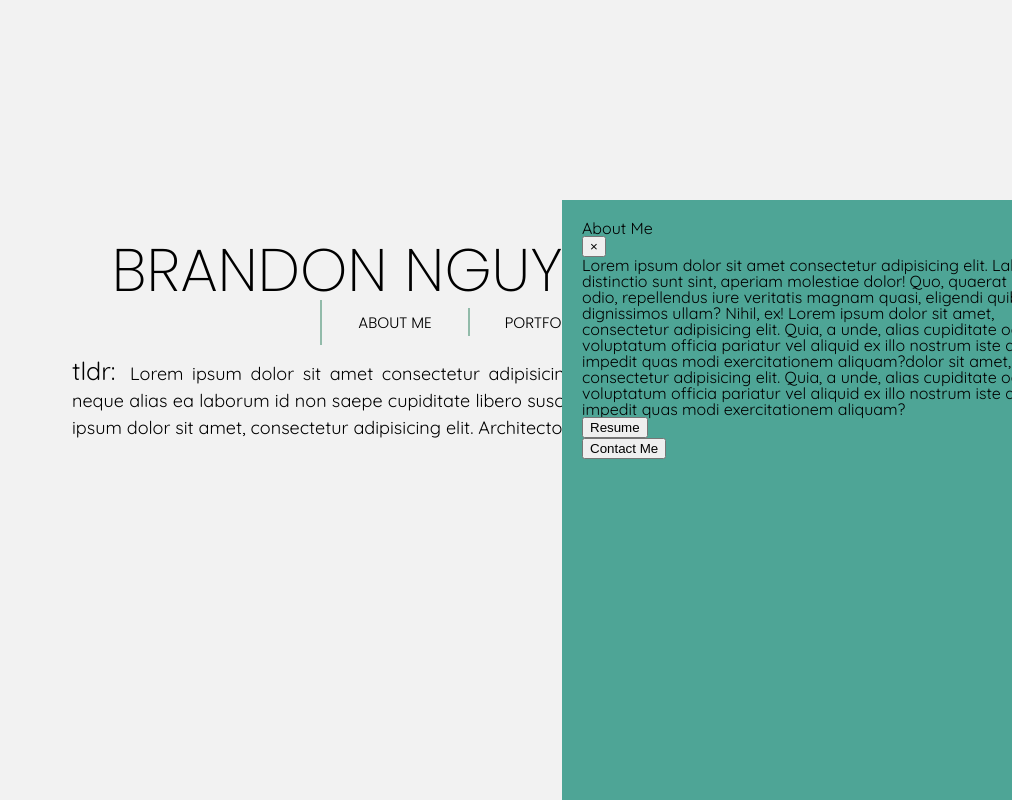
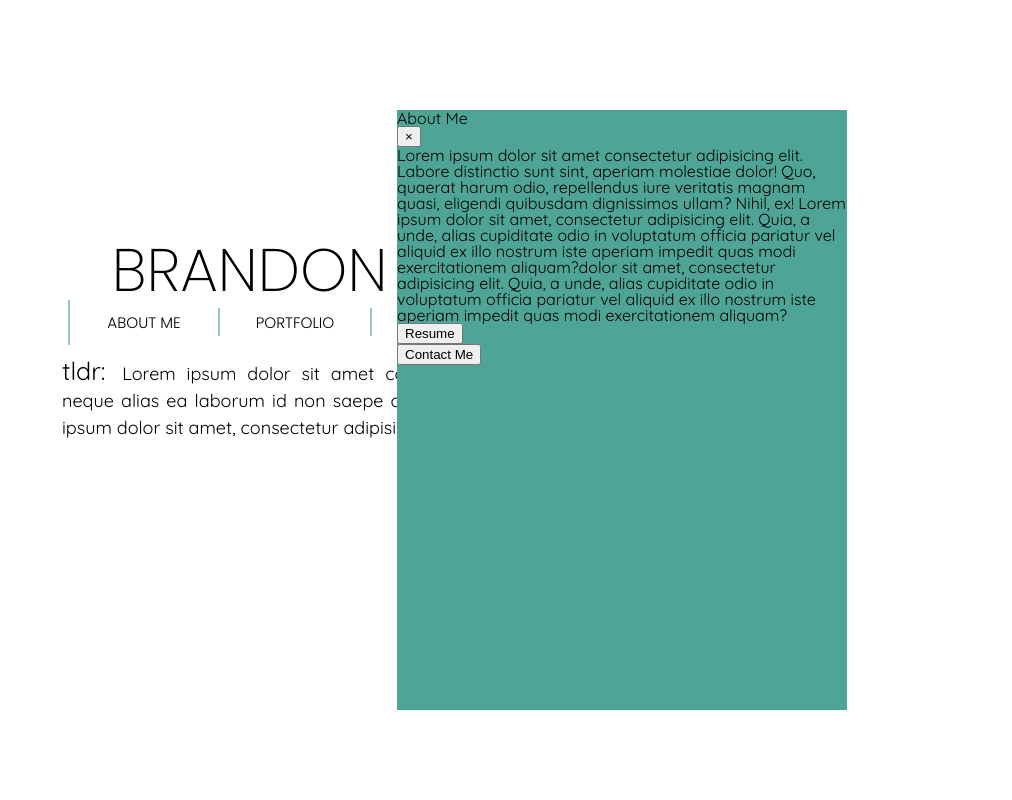
Before and after one commit to bdnkai/BNsPortfolio, a plain HTML site: page index.html in a window 1280 px wide. Both pictures are taken after a click on the button "ABOUT ME". Shown: the whole page, without its empty margins (268-1280 px from the left). Drawn offline with Linux system fonts and the light colour scheme; a web font is replaced by a local one.

Commit message:
got modals positioned correctly regardless of viewers screen size

```diff
--- a/css/css-testing.css
+++ b/css/css-testing.css
@@ -1,8 +1,8 @@
 body {
     font-family: 'Quicksand', sans-serif;
-    max-width: 1300px;
-    min-height: 800px;
-    Margin: 0% auto;
+    max-width: 1200px;
+    max-height: 800px;
+    margin: 30vh auto;
 }
 
 /*======  FLEXING CONTAINERS STARTS HERE  ======*/
@@ -10,9 +10,6 @@ body {
     display: flex;
     justify-content: center;
     text-align: center;
-    Margin: auto;
-    padding-top: 30vh;
-
 }
 
 .Starter_Container {
@@ -29,9 +26,9 @@ body {
     display: inline-flex;
     justify-content: space-around;
     align-items: center;
-    /* min-width: 13vh; */
-    max-width: 13vh;
-    margin-left: 2% auto;
+    flex-wrap: nowrap;
+    margin-left: 20px;
+    margin-right: 20px;
     height: 20px;
     padding-bottom: 15px;
     padding-top: 12px;
@@ -44,9 +41,11 @@ body {
 .Portfolio,
 .Resume,
 .Contact_Me {
-    display: flex;
+    display: inline-flex;
     text-align: center;
     align-items: center;
+    max-width: 170px;
+    min-width: 150px;
     height: 28px;
     border-right: 2px solid rgba(80, 155, 124, 0.575);
 
@@ -54,7 +53,8 @@ body {
 }
 
 .Contact_Me {
-    border-right: 2px solid rgba(86, 168, 134, 0)
+    border-right: 2px solid rgba(86, 168, 134, 0);
+    flex-wrap: nowrap;
 }
 
 
@@ -63,13 +63,12 @@ body {
 .portfolio_button,
 .resume_button,
 .contact_me_button {
-    width: 150px;
-    max-width: 138px;
-    min-width: 148px;
+    width: 11vw;
+    max-width: 170px;
+    min-width: 150px;
     height: 45px;
     max-height: 45px;
     flex-wrap: nowrap;
-    margin-left: 2% auto;
     font-family: 'Poppins', sans-serif;
     font-size: 95%;
     font-weight: 500;
@@ -87,6 +86,7 @@ body {
 
 .contact_me_button {
     border-right: 2.2px solid rgba(80, 155, 124, 0.575);
+    flex-wrap: nowrap;
 }
 
 
@@ -97,7 +97,7 @@ body {
     flex-wrap: nowrap;
     transition-duration: 25ms;
     transition-delay: 25ms;
-    font-size: 130%;
+    font-size: 115%;
     font-weight: 400;
 }
 
@@ -108,22 +108,25 @@ body {
 .About_Me_Modal {
     display: none;
     position: fixed;
-    left: 0;
-    top: 0;
-    height: 100%;
-    width: 100%;
-    background-color: rgba(0, 0, 0, 0.05);
+    top: 10vh;
+    max-width: 1200px;
+    min-width: 100px;
+    max-height: 825px;
+    min-height: 625px;
+    height: 825px;
+    width: 1200px;
+    background-color: rgba(0, 0, 0, 0.0);
 }
 
 .About_Me_Modal_Content {
-    position:-webkit-sticky;
+    display: block;
+    position: fixed;
     background-color: rgb(78, 165, 150);
-    width: 500px;
-    height: 650px;
-    margin-left: 830px;
-    margin-top: 200px;
-    /* margin: 0% auto; */
-    padding: 20px;
+    width: 450px;
+    height: 600px;
+    margin-right: 150px;
+    margin-left: 625px;
+    margin-top: 30px;
     box-shadow: 0 5px 8px 0, rgba(0, 0, 0, .1), 0 7px 20px 0 rgba(0, 0, 0, .1);
 }
 
@@ -131,20 +134,25 @@ body {
 .Portfolio_Modal {
     display: none;
     position: fixed;
-    z-index: 1;
-    left: 0;
-    top: 0;
-    height: 100%;
-    width: 100%;
-    overflow: auto;
-    background-color: rgba(0, 0, 0, .4);
+    top: 10vh;
+    max-width: 1200px;
+    min-width: 100px;
+    max-height: 825px;
+    min-height: 625px;
+    height: 825px;
+    width: 1200px;
+    background-color: rgba(0, 0, 0, 0.0);
 }
 
 .Portfolio_Modal_Content {
-    background-color: #f4f4f4;
-    margin: 20% auto;
-    padding: 20px;
-    width: 70%;
+     display: block;
+    position: fixed;
+    background-color: rgb(78, 165, 150);
+    width: 450px;
+    height: 600px;
+    margin-right: 150px;
+    margin-left: 625px;
+    margin-top: 30px;
     box-shadow: 0 5px 8px 0, rgba(0, 0, 0, .1), 0 7px 20px 0 rgba(0, 0, 0, .1);
 }
 
@@ -152,49 +160,52 @@ body {
 .Resume_Modal {
     display: none;
     position: fixed;
-    z-index: 1;
-    left: 0;
-    top: 0;
-    height: 100%;
-    width: 100%;
-    overflow: auto;
-    background-color: rgba(0, 0, 0, .4);
+    top: 10vh;
+    max-width: 1200px;
+    min-width: 100px;
+    max-height: 825px;
+    min-height: 625px;
+    height: 825px;
+    width: 1200px;
+    background-color: rgba(0, 0, 0, 0.0);
 }
 
 .Resume_Modal_Content {
-    position:-webkit-sticky;
+    display: block;
+    position: fixed;
     background-color: rgb(78, 165, 150);
-    width: 500px;
-    height: 650px;
-    margin-top: 22px;
-    margin-left: 250px;
-    margin-right: 145;
-    margin-bottom: 100px;
-    /* margin: 0% auto; */
-    padding: 20px;
-    box-shadow: 0 5px 8px 0,rgba(0, 0, 0, .1),
-    0 7px 20px 0 rgba(0, 0, 0, .1);
+    width: 450px;
+    height: 600px;
+    margin-left: 125px;
+    margin-right: 625px;
+    margin-top: 130px;
+    box-shadow: 0 5px 8px 0, rgba(0, 0, 0, .1), 0 7px 20px 0 rgba(0, 0, 0, .1);
 }
 
 /*-----------  CONTACT ME MODAL  ----------- */
 .Contact_Me_Modal {
     display: none;
     position: fixed;
-    z-index: 1;
-    left: 0;
-    top: 0;
-    height: 100%;
-    width: 100%;
-    overflow: auto;
-    background-color: rgba(0, 0, 0, .4);
+    top: 10vh;
+    max-width: 1200px;
+    min-width: 100px;
+    max-height: 825px;
+    min-height: 625px;
+    height: 825px;
+    width: 1200px;
+    background-color: rgba(0, 0, 0, 0.0);
 }
 
 .Contact_Me_Content {
-    background-color: #f4f4f4;
-    margin: 20% auto;
-    padding: 20px;
-    width: 70%;
-    box-shadow: 0 5px 8px 0, rgba(0, 0, 0, .1), 0 7px 20px 0 rgba(0, 0, 0, .1);
+    display: block;
+    position: fixed;
+    background-color: rgb(78, 165, 150);
+    width: 450px;
+    height: 600px;
+    margin-left: 125px;
+    margin-right: 625px;
+    margin-top: 130px;
+    box-shadow: 0 5px 8px 0, rgba(0, 0, 0, .1), 0 7px 20px 0 rgba(0, 0, 0, .1);;
 }
 
 
@@ -218,18 +229,16 @@ body {
 
 .branding_quote {
     display: flex;
-    align-content: center;
     text-align: justify;
-    max-width: 34vw;
-    min-width: 600px;
-    height: 200px;
+    width: 80vw;
+    max-width: 620px;
+    min-width: none;
     max-height: 200px;
-    margin-left: 0% auto;
-    margin-right: 2% auto;
+    margin-left: 15px;
+    margin-right: 15px;
     font-size: 18px;
     line-height: 150%;
-    padding-top: 10px;
-
+    padding-top: 1.5%;
 }
 
 h3 {
--- a/css/style.css
+++ b/css/style.css
@@ -1,8 +1,8 @@
 body {
     font-family: 'Quicksand', sans-serif;
-    max-width: 1300px;
-    min-height: 800px;
-    Margin: 0% auto;
+    max-width: 1200px;
+    max-height: 800px;
+    margin: 30vh auto;
 }
 
 /*======  FLEXING CONTAINERS STARTS HERE  ======*/
@@ -10,9 +10,6 @@ body {
     display: flex;
     justify-content: center;
     text-align: center;
-    Margin: auto;
-    padding-top: 30vh;
-
 }
 
 .Starter_Container {
@@ -29,9 +26,9 @@ body {
     display: inline-flex;
     justify-content: space-around;
     align-items: center;
-    /* min-width: 13vh; */
-    max-width: 13vh;
-    margin-left: 2% auto;
+    flex-wrap: nowrap;
+    margin-left: 20px;
+    margin-right: 20px;
     height: 20px;
     padding-bottom: 15px;
     padding-top: 12px;
@@ -44,9 +41,11 @@ body {
 .Portfolio,
 .Resume,
 .Contact_Me {
-    display: flex;
+    display: inline-flex;
     text-align: center;
     align-items: center;
+    max-width: 170px;
+    min-width: 150px;
     height: 28px;
     border-right: 2px solid rgba(80, 155, 124, 0.575);
 
@@ -54,7 +53,8 @@ body {
 }
 
 .Contact_Me {
-    border-right: 2px solid rgba(86, 168, 134, 0)
+    border-right: 2px solid rgba(86, 168, 134, 0);
+    flex-wrap: nowrap;
 }
 
 
@@ -63,13 +63,12 @@ body {
 .portfolio_button,
 .resume_button,
 .contact_me_button {
-    width: 150px;
-    max-width: 138px;
-    min-width: 148px;
+    width: 11vw;
+    max-width: 170px;
+    min-width: 150px;
     height: 45px;
     max-height: 45px;
     flex-wrap: nowrap;
-    margin-left: 2% auto;
     font-family: 'Poppins', sans-serif;
     font-size: 95%;
     font-weight: 500;
@@ -87,6 +86,7 @@ body {
 
 .contact_me_button {
     border-right: 2.2px solid rgba(80, 155, 124, 0.575);
+    flex-wrap: nowrap;
 }
 
 
@@ -97,7 +97,7 @@ body {
     flex-wrap: nowrap;
     transition-duration: 25ms;
     transition-delay: 25ms;
-    font-size: 130%;
+    font-size: 115%;
     font-weight: 400;
 }
 
@@ -108,22 +108,25 @@ body {
 .About_Me_Modal {
     display: none;
     position: fixed;
-    left: 0;
-    top: 0;
-    height: 100%;
-    width: 100%;
-    background-color: rgba(0, 0, 0, 0.05);
+    top: 10vh;
+    max-width: 1200px;
+    min-width: 100px;
+    max-height: 825px;
+    min-height: 625px;
+    height: 825px;
+    width: 1200px;
+    background-color: rgba(0, 0, 0, 0.0);
 }
 
 .About_Me_Modal_Content {
-    position: -webkit-sticky;
+    display: block;
+    position: fixed;
     background-color: rgb(78, 165, 150);
-    width: 500px;
-    height: 650px;
-    margin-left: 830px;
-    margin-top: 200px;
-    /* margin: 0% auto; */
-    padding: 20px;
+    width: 450px;
+    height: 600px;
+    margin-right: 150px;
+    margin-left: 625px;
+    margin-top: 30px;
     box-shadow: 0 5px 8px 0, rgba(0, 0, 0, .1), 0 7px 20px 0 rgba(0, 0, 0, .1);
 }
 
@@ -131,20 +134,25 @@ body {
 .Portfolio_Modal {
     display: none;
     position: fixed;
-    z-index: 1;
-    left: 0;
-    top: 0;
-    height: 100%;
-    width: 100%;
-    overflow: auto;
-    background-color: rgba(0, 0, 0, .4);
+    top: 10vh;
+    max-width: 1200px;
+    min-width: 100px;
+    max-height: 825px;
+    min-height: 625px;
+    height: 825px;
+    width: 1200px;
+    background-color: rgba(0, 0, 0, 0.0);
 }
 
 .Portfolio_Modal_Content {
-    background-color: #f4f4f4;
-    margin: 20% auto;
-    padding: 20px;
-    width: 70%;
+    display: block;
+    position: fixed;
+    background-color: rgb(78, 165, 150);
+    width: 450px;
+    height: 600px;
+    margin-right: 150px;
+    margin-left: 625px;
+    margin-top: 30px;
     box-shadow: 0 5px 8px 0, rgba(0, 0, 0, .1), 0 7px 20px 0 rgba(0, 0, 0, .1);
 }
 
@@ -152,52 +160,54 @@ body {
 .Resume_Modal {
     display: none;
     position: fixed;
-    z-index: 1;
-    left: 0;
-    top: 0;
-    height: 100%;
-    width: 100%;
-    overflow: auto;
-    background-color: rgba(0, 0, 0, .4);
+    top: 10vh;
+    max-width: 1200px;
+    min-width: 100px;
+    max-height: 825px;
+    min-height: 625px;
+    height: 825px;
+    width: 1200px;
+    background-color: rgba(0, 0, 0, 0.0);
 }
 
 .Resume_Modal_Content {
-    position: -webkit-sticky;
+    display: block;
+    position: fixed;
     background-color: rgb(78, 165, 150);
-    width: 500px;
-    height: 650px;
-    margin-top: 22px;
-    margin-left: 250px;
-    margin-right: 145;
-    margin-bottom: 100px;
-    /* margin: 0% auto; */
-    padding: 20px;
-    box-shadow: 0 5px 8px 0, rgba(0, 0, 0, .1),
-        0 7px 20px 0 rgba(0, 0, 0, .1);
+    width: 450px;
+    height: 600px;
+    margin-left: 125px;
+    margin-right: 625px;
+    margin-top: 130px;
+    box-shadow: 0 5px 8px 0, rgba(0, 0, 0, .1), 0 7px 20px 0 rgba(0, 0, 0, .1);
 }
 
 /*-----------  CONTACT ME MODAL  ----------- */
 .Contact_Me_Modal {
     display: none;
     position: fixed;
-    z-index: 1;
-    left: 0;
-    top: 0;
-    height: 100%;
-    width: 100%;
-    overflow: auto;
-    background-color: rgba(0, 0, 0, .4);
+    top: 10vh;
+    max-width: 1200px;
+    min-width: 100px;
+    max-height: 825px;
+    min-height: 625px;
+    height: 825px;
+    width: 1200px;
+    background-color: rgba(0, 0, 0, 0.0);
 }
 
 .Contact_Me_Content {
-    background-color: #f4f4f4;
-    margin: 20% auto;
-    padding: 20px;
-    width: 70%;
+    display: block;
+    position: fixed;
+    background-color: rgb(78, 165, 150);
+    width: 450px;
+    height: 600px;
+    margin-left: 125px;
+    margin-right: 625px;
+    margin-top: 130px;
     box-shadow: 0 5px 8px 0, rgba(0, 0, 0, .1), 0 7px 20px 0 rgba(0, 0, 0, .1);
+    ;
 }
-
-
 
 /*==========TEXT EDITING STARTS HERE==========*/
 
@@ -218,18 +228,16 @@ body {
 
 .branding_quote {
     display: flex;
-    align-content: center;
     text-align: justify;
-    max-width: 34vw;
-    min-width: 600px;
-    height: 200px;
+    width: 80vw;
+    max-width: 620px;
+    min-width: none;
     max-height: 200px;
-    margin-left: 0% auto;
-    margin-right: 2% auto;
+    margin-left: 15px;
+    margin-right: 15px;
     font-size: 18px;
     line-height: 150%;
-    padding-top: 10px;
-
+    padding-top: 1.5%;
 }
 
 h3 {
--- a/css/style2.css
+++ b/css/style2.css
@@ -1,5 +1,8 @@
 body {
     font-family: 'Quicksand', sans-serif;
+    max-width: 1200px;
+    max-height: 800px;
+    margin: 30vh auto;
 }
 
 /*======  FLEXING CONTAINERS STARTS HERE  ======*/
@@ -8,9 +11,6 @@ body {
     justify-content: center;
     text-align: center;
     Margin: auto;
-    max-width: 800px;
-    margin-top: 225px;
-
 }
 
 .Starter_Container {
@@ -18,21 +18,89 @@ body {
     flex-direction: column;
     justify-content: center;
     align-items: center;
-    Margin: auto;
+    Margin: 0% auto;
     max-width: 700px;
 
 }
 
 .List_Container {
     display: inline-flex;
-    justify-content: space-around;
+    /* justify-content: ; */
     align-items: center;
-    min-width: 200px;
+    flex-wrap: nowrap;
+    margin-left: 20px;
+    margin-right: 20px;
     height: 20px;
-    padding-bottom: 20px;
-    padding-top: 20px;
+    padding-bottom: 15px;
+    padding-top: 12px;
 }
 
+/*===============  BUTTONS STARTS HERE  =============*/
+
+/*----------  NAVIGATION BUTTON (FRONT PAGE)  ---------*/
+.About_Me,
+.Portfolio,
+.Resume,
+.Contact_Me {
+    display: inline-flex;
+    text-align: center;
+    align-items: center;
+    max-width: 170px;
+    min-width: 150px;
+    height: 28px;
+    border-right: 2px solid rgba(80, 155, 124, 0.575);
+
+
+}
+
+.Contact_Me {
+    border-right: 2px solid rgba(86, 168, 134, 0);
+    flex-wrap: nowrap;
+}
+
+
+/*--------  NAVIGATION BUTTONS (FRONT PAGE)  ---------*/
+.about_me_button,
+.portfolio_button,
+.resume_button,
+.contact_me_button {
+    width: 11vw;
+    max-width: 170px;
+    min-width: 150px;
+    height: 45px;
+    max-height: 45px;
+    flex-wrap: nowrap;
+    font-family: 'Poppins', sans-serif;
+    font-size: 95%;
+    font-weight: 500;
+    border-top: 0px solid rgba(137, 214, 198, 0);
+    border-left: 0px solid rgba(137, 214, 198, 0);
+    border-bottom: 0px solid rgba(137, 214, 198, 0);
+    border-right: 0px solid rgba(137, 214, 198, 0);
+    background-color: rgba(137, 214, 198, 0);
+    cursor: pointer;
+}
+
+.about_me_button {
+    border-left: 2.2px solid rgba(80, 155, 124, 0.575);
+}
+
+.contact_me_button {
+    border-right: 2.2px solid rgba(80, 155, 124, 0.575);
+    flex-wrap: nowrap;
+}
+
+
+.about_me_button:hover,
+.portfolio_button:hover,
+.resume_button:hover,
+.contact_me_button:hover {
+    flex-wrap: nowrap;
+    transition-duration: 25ms;
+    transition-delay: 25ms;
+    font-size: 115%;
+    font-weight: 400;
+}
 
 
 /*=========  MODALS CSS STARTS HERE  ========== */
@@ -41,20 +109,22 @@ body {
 .About_Me_Modal {
     display: none;
     position: fixed;
-    z-index: 1;
     left: 0;
     top: 0;
     height: 100%;
     width: 100%;
-    overflow: auto;
-    background-color: rgba(0, 0, 0, .4);
+    background-color: rgba(0, 0, 0, 0.05);
 }
 
 .About_Me_Modal_Content {
-    background-color: #f4f4f4;
-    margin: 20% auto;
+    position: -webkit-sticky;
+    background-color: rgb(78, 165, 150);
+    width: 500px;
+    height: 650px;
+    margin-left: 830px;
+    margin-top: 200px;
+    /* margin: 0% auto; */
     padding: 20px;
-    width: 70%;
     box-shadow: 0 5px 8px 0, rgba(0, 0, 0, .1), 0 7px 20px 0 rgba(0, 0, 0, .1);
 }
 
@@ -93,11 +163,18 @@ body {
 }
 
 .Resume_Modal_Content {
-    background-color: #f4f4f4;
-    margin: 20% auto;
+    position: -webkit-sticky;
+    background-color: rgb(78, 165, 150);
+    width: 500px;
+    height: 650px;
+    margin-top: 22px;
+    margin-left: 250px;
+    margin-right: 145;
+    margin-bottom: 100px;
+    /* margin: 0% auto; */
     padding: 20px;
-    width: 70%;
-    box-shadow: 0 5px 8px 0, rgba(0, 0, 0, .1), 0 7px 20px 0 rgba(0, 0, 0, .1);
+    box-shadow: 0 5px 8px 0, rgba(0, 0, 0, .1),
+        0 7px 20px 0 rgba(0, 0, 0, .1);
 }
 
 /*-----------  CONTACT ME MODAL  ----------- */
@@ -121,62 +198,7 @@ body {
     box-shadow: 0 5px 8px 0, rgba(0, 0, 0, .1), 0 7px 20px 0 rgba(0, 0, 0, .1);
 }
 
-/*===============  BUTTONS STARTS HERE  =============*/
 
-/*----------  MAIN PAGE PARENT TAGGED BUTTONS  ---------*/
-.About_Me,
-.Portfolio,
-.Resume,
-.Contact_Me {
-    display: flex;
-    text-align: center;
-    align-items: center;
-    height: 25px;
-    border-right: 2px solid rgba(86, 168, 134, 0.575);
-
-}
-
-.Contact_Me {
-    border-right: 2px solid rgba(86, 168, 134, 0)
-}
-
-
-/*-----------  MAIN PAGE CHILD TAGS  -------------*/
-.about_me_button,
-.portfolio_button,
-.resume_button,
-.contact_me_button {
-    width: 190px;
-    height: 45px;
-    font-family: 'Poppins', sans-serif;
-    font-size: 95%;
-    font-weight: 500;
-    border-top: 2px solid rgba(137, 214, 198, 0);
-    border-left: 2px solid rgba(137, 214, 198, 0);
-    border-bottom: 2px solid rgba(137, 214, 198, 0);
-    border-right: 2px solid rgba(137, 214, 198, 0);
-    background-color: rgba(137, 214, 198, 0);
-    cursor: pointer;
-}
-
-.about_me_button {
-    border-left: 2.5px solid rgba(86, 168, 134, 0.575);
-}
-
-.contact_me_button {
-    border-right: 2.5px solid rgba(86, 168, 134, 0.575);
-}
-
-
-.about_me_button:hover,
-.portfolio_button:hover,
-.resume_button:hover,
-.contact_me_button:hover {
-    transition-duration: 25ms;
-    transition-delay: 25ms;
-    font-size: 130%;
-    font-weight: 400;
-}
 
 /*==========TEXT EDITING STARTS HERE==========*/
 
@@ -196,30 +218,20 @@ body {
 }
 
 .branding_quote {
+    display: flex;
+    align-content: center;
     text-align: justify;
-    min-width: 500px;
+    max-width: 600px;
+    min-width: none;
+    max-height: 200px;
+    margin-left: 20px;
+    margin-right: 20px;
     font-size: 18px;
     line-height: 150%;
-    padding-top: 10px;
+    padding-top: 15px;
 }
 
 h3 {
     padding-top: 1vh;
     font-weight: 500;
 }
-
-
-/* TOP LEFT POSITION MODULE */
-    /* position:-webkit-sticky;
-    background-color: rgb(78, 165, 150);
-    width: 500px;
-    height: 650px;
-    margin-top: 22px;
-    margin-left: 250px;
-    margin-right: 145;
-    margin-bottom: 100px;
-    /* margin: 0% auto; */
-    padding: 20px;
-    box-shadow: 0 5px 8px 0,
-    rgba(0, 0, 0, .1),
-    0 7px 20px 0 rgba(0, 0, 0, .1); */
```
Also changed, not shown: index.html (line endings or trailing spaces).
